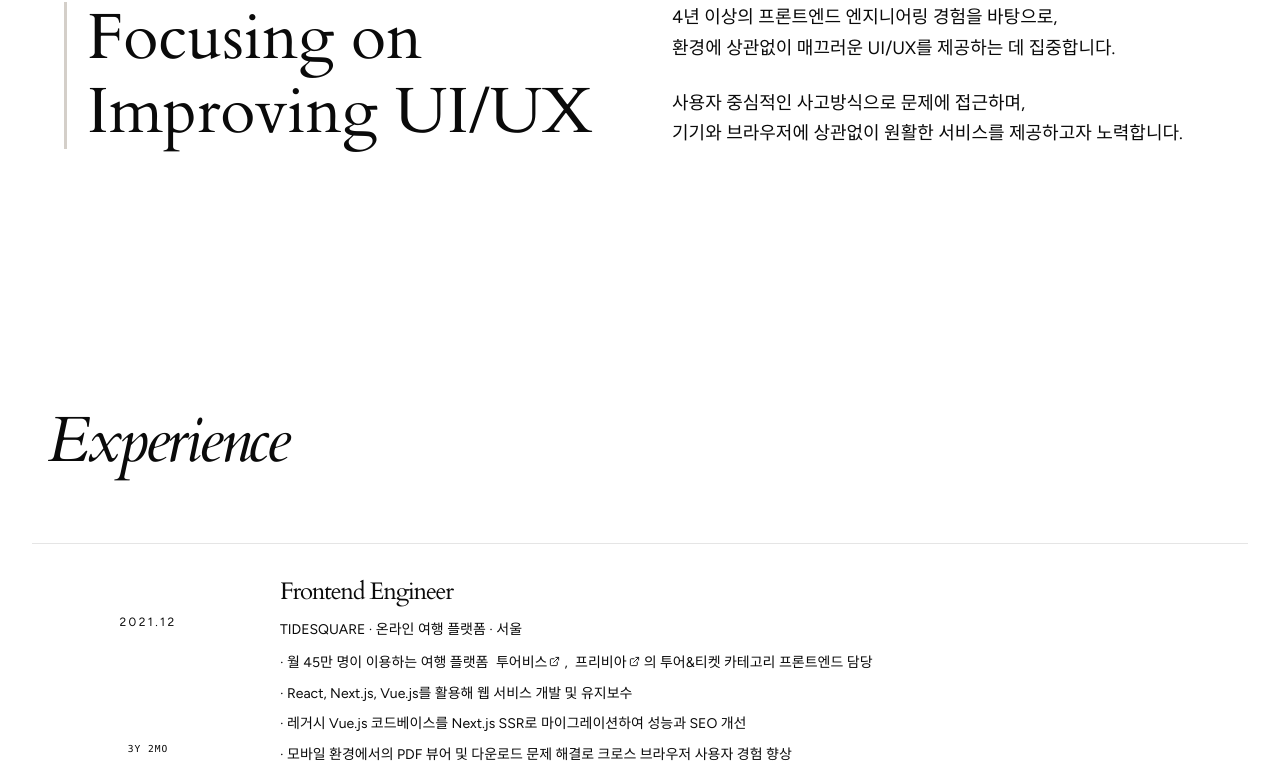
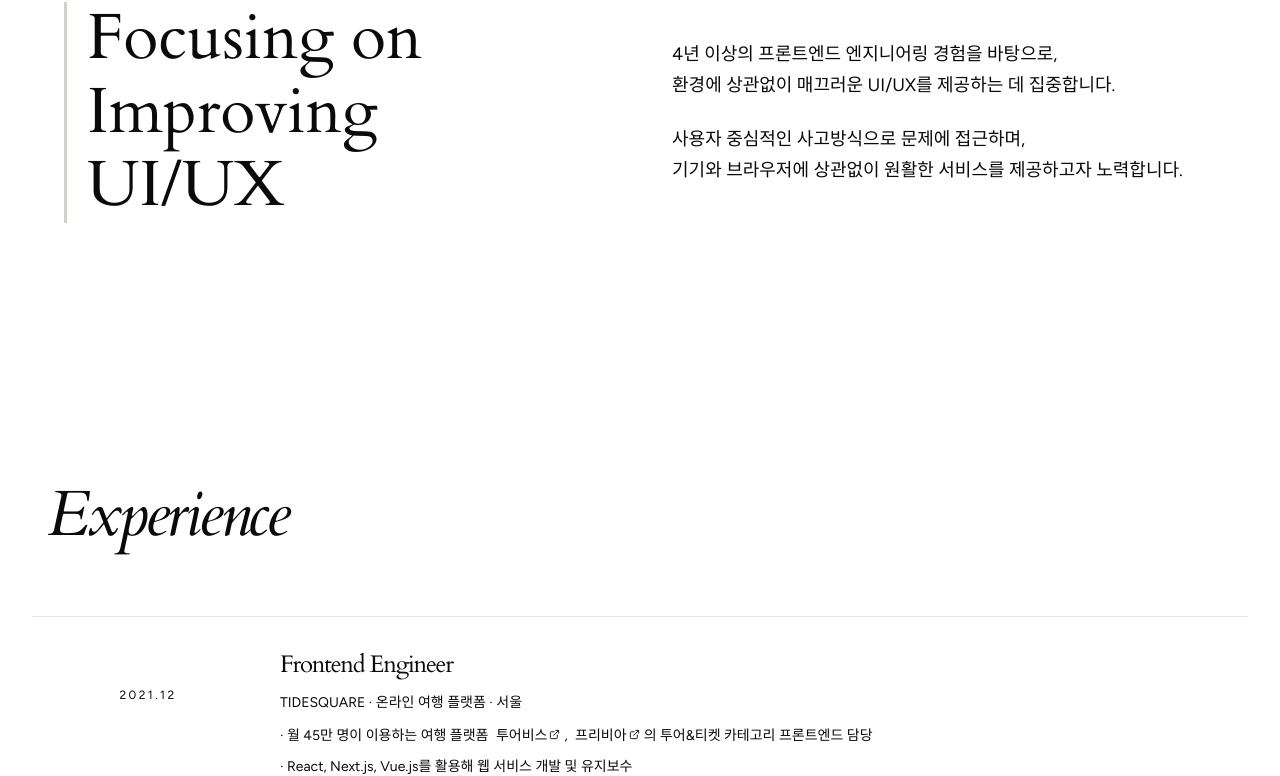
Before and after one commit to calm-lee/Portfolio_2026, a React (Vite) app: page /ko in a window 1280 px wide. Shown: the part 926-1702 px from the top of the page. Built offline with nearby package versions, Linux system fonts and the light colour scheme; a web font is replaced by a local one.

Commit message:
feat: update animation on heading in About (ko)

```diff
--- a/src/app/components/sections/ko/About.tsx
+++ b/src/app/components/sections/ko/About.tsx
@@ -45,7 +45,24 @@ export default function About() {
                   transition={{ duration: 0.3 }}
                   className="block"
                 >
-                  <RadiantText as="span">Improving UI/UX</RadiantText>
+                  <RadiantText as="span">Improving</RadiantText>
+                </motion.span>
+                <motion.span
+                  initial={{ opacity: 0, y: 20 }}
+                  whileInView={{
+                    opacity: 1,
+                    y: 0,
+                    transition: {
+                      delay: 1,
+                      duration: 1.2,
+                      ease: [0.16, 1, 0.3, 1],
+                    },
+                  }}
+                  viewport={{ once: false }}
+                  transition={{ duration: 0.3 }}
+                  className="block"
+                >
+                  <RadiantText as="span">UI/UX</RadiantText>
                 </motion.span>
               </h2>
             </div>
```
